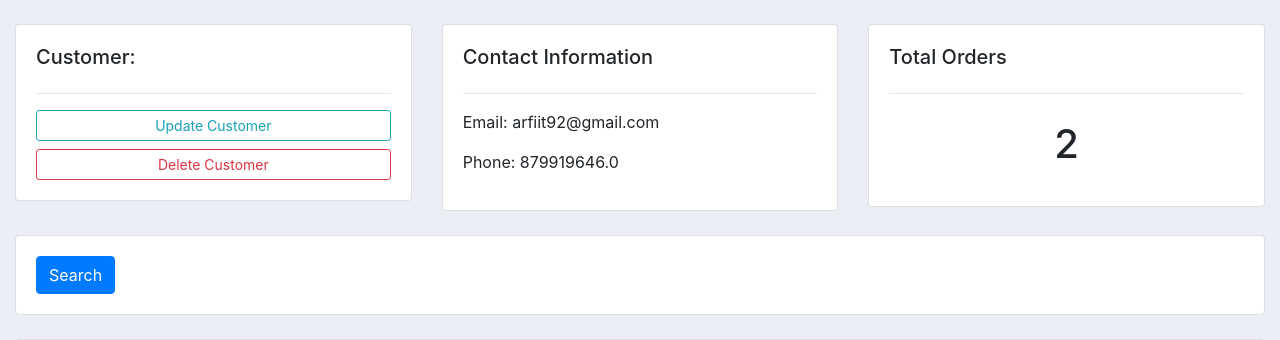
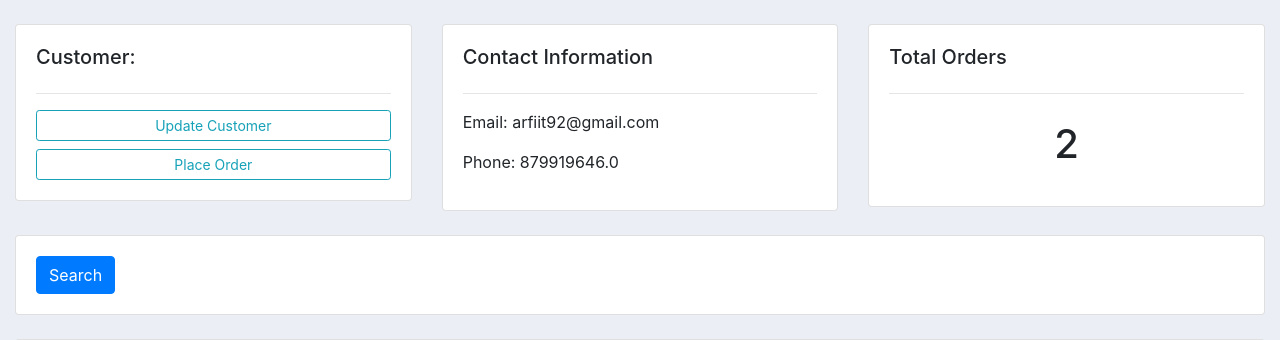
Before and after one commit to aryan008/ivy_3, a Django app: page /customer/1/ in a window 1280 px wide. Shown: the part 68-408 px from the top of the page. Run offline with Django 3.2, Linux system fonts and the light colour scheme; data comes from the database, SQL or seed files in the repository; both versions use the stored data as it was after the commit; some libraries are stand-ins or nearby versions.

Commit message:
inline formsets

```diff
--- a/accounts/templates/accounts/customer.html
+++ b/accounts/templates/accounts/customer.html
@@ -10,7 +10,7 @@
 			<h5>Customer:</h5>
 			<hr>
 			<a class="btn btn-outline-info  btn-sm btn-block" href="">Update Customer</a>
-			<a class="btn btn-outline-danger  btn-sm btn-block" href="">Delete Customer</a>
+			<a class="btn btn-outline-info  btn-sm btn-block" href="{% url 'create_order' customer.id %}">Place Order</a>
 
 		</div>
 	</div>
--- a/accounts/templates/accounts/dashboard.html
+++ b/accounts/templates/accounts/dashboard.html
@@ -35,7 +35,6 @@
 		<h5>LAST 5 ORDERS</h5>
 		<hr>
 		<div class="card card-body">
-			<a class="btn btn-primary  btn-sm btn-block" href="{% url 'create_order' %}">Create Order</a>
 			<table class="table table-sm">
 				<tr>
 					<th>Product</th>
--- a/accounts/urls.py
+++ b/accounts/urls.py
@@ -7,7 +7,7 @@ urlpatterns = [
     path('', views.home, name="home"),
     path('products/', views.products, name="products"),
     path('customer/<str:pk_test>/', views.customer, name="customer"),
-    path('create_order/', views.createOrder, name="create_order"),
+    path('create_order/<str:pk>/', views.createOrder, name="create_order"),
     path('update_order/<str:pk>/', views.updateOrder, name="update_order"),
     path('delete_order/<str:pk>/', views.deleteOrder, name="delete_order"),
 ]
--- a/accounts/views.py
+++ b/accounts/views.py
@@ -1,5 +1,6 @@
 from django.shortcuts import render, redirect
 from django.http import HttpResponse
+from django.forms import inlineformset_factory
 from .models import *
 from .forms import OrderForm
 
@@ -35,15 +36,18 @@ def customer(request, pk_test):
     return render(request, 'accounts/customer.html',context)
 
 
-def createOrder(request):
-    form = OrderForm
+def createOrder(request, pk):
+    OrderFormSet = inlineformset_factory(Customer, Order, fields=("product", "status"), extra=10)
+    customer = Customer.objects.get(id=pk)
+    formset = OrderFormSet(queryset=Order.objects.none(),instance=customer)
+    # form = OrderForm(initial={'customer':customer})
     if request.method=="POST":
-        form = OrderForm(request.POST)
-        if form.is_valid():
-            form.save()
+        formset = OrderForm(request.POST, instance=customer)
+        if formset.is_valid():
+            formset.save()
             return redirect("/")
 
-    context = {"form": form}
+    context = {"form": formset}
     return render(request, 'accounts/order_form.html',context)
 
 
```
Also changed, not shown: accounts/templates/accounts/order_form.html (+6 -1 lines), db.sqlite3.
